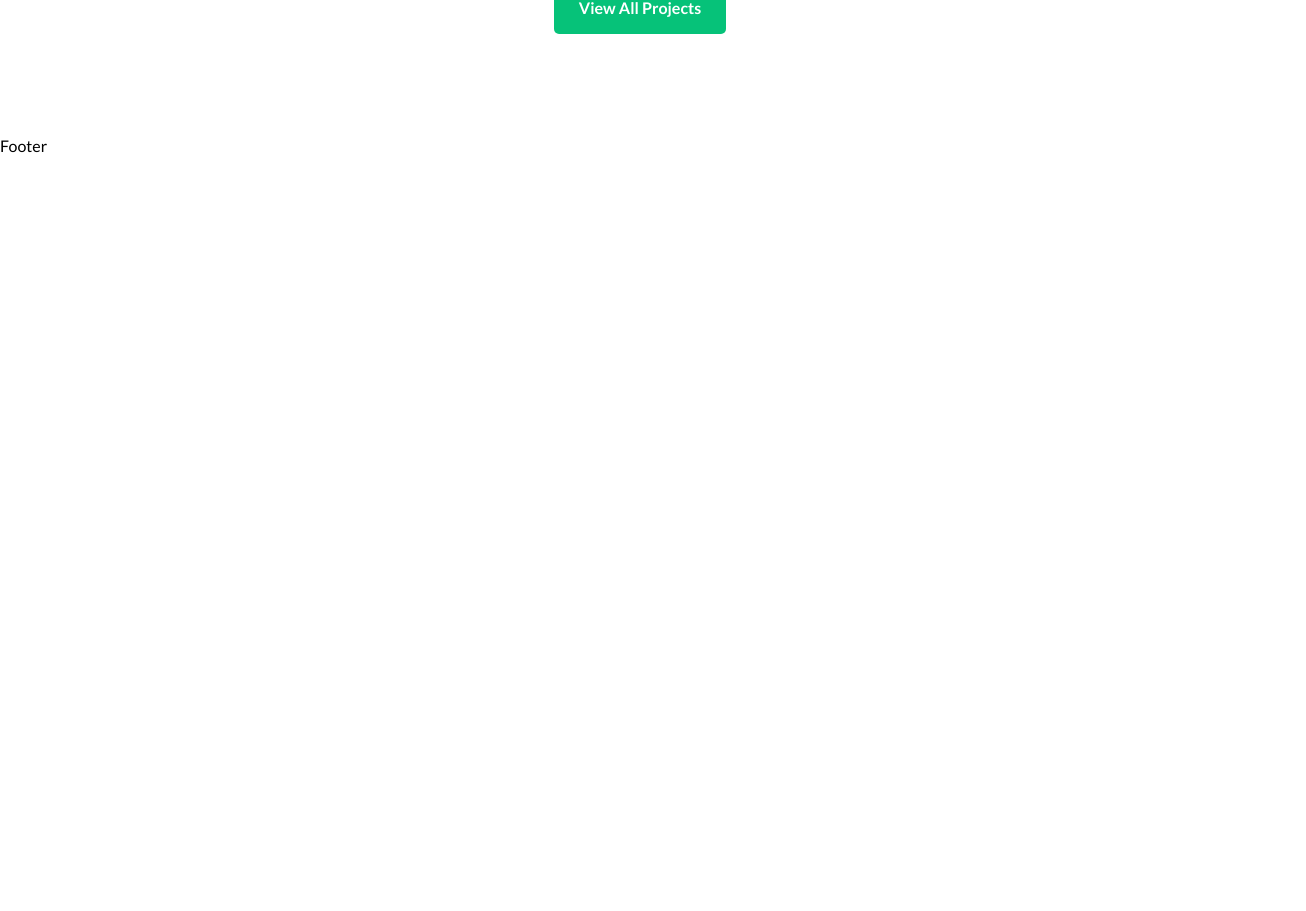
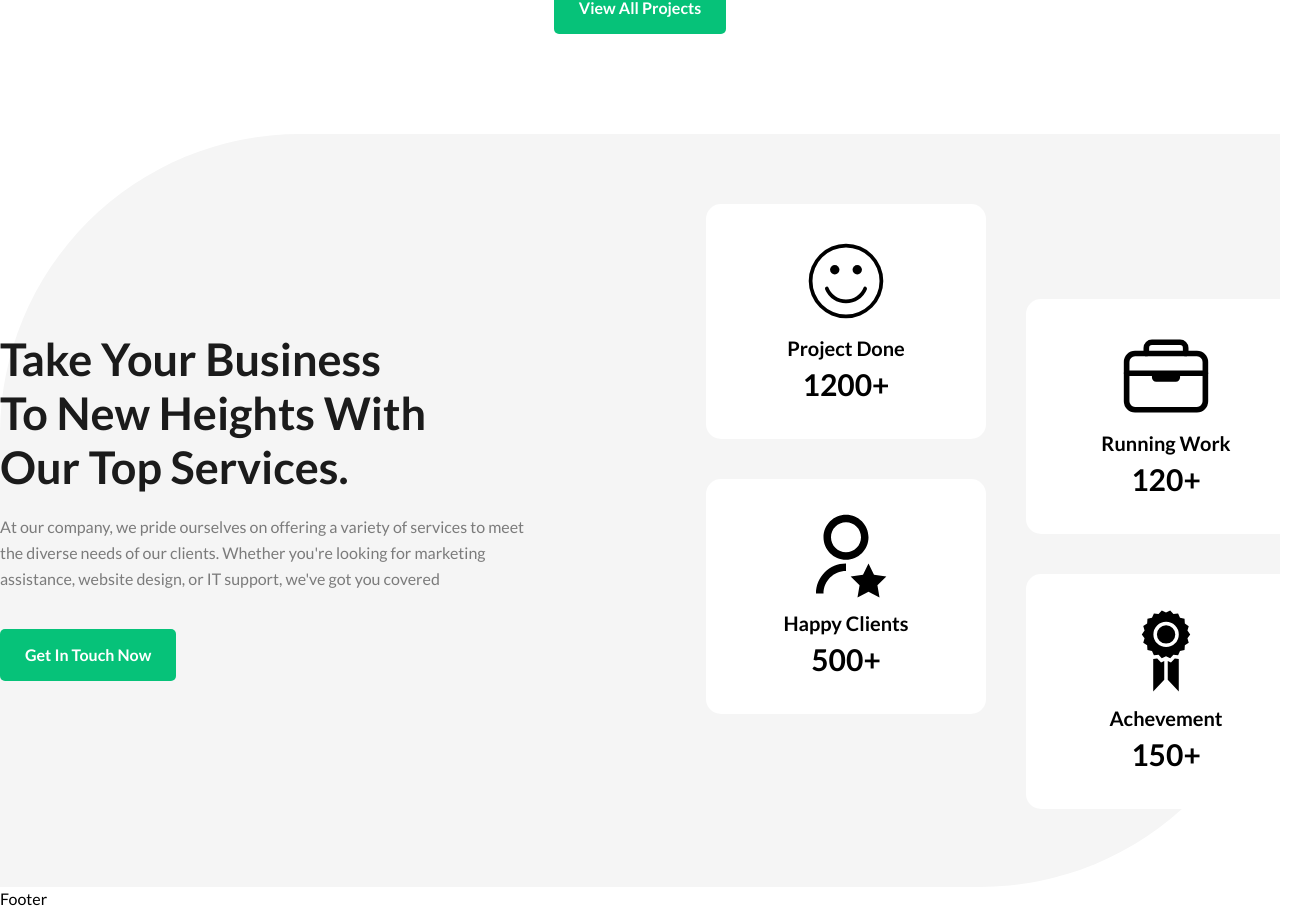
Before and after one commit to mdjaberdev/coreWave, a React (Vite) app: page / in a window 1280 px wide. Shown: the part 3160-4071 px from the top of the page, 1306 px wide, since content can reach past the window. Before the commit the page ends 3318 px from the top, so only its background shows below. Built offline with nearby package versions, Linux system fonts and the light colour scheme.

Commit message:
feat: top_service

```diff
--- a/src/components/layouts/Ourproject.jsx
+++ b/src/components/layouts/Ourproject.jsx
@@ -1,10 +1,11 @@
 import React from "react";
-import Container from "../common/Container";
+
 import Images from "../common/Images";
 import projectOne from '/src/assets/projectOne.png'
 import projectTwo from '/src/assets/projectTwo.png'
 import projectThree from '/src/assets/projectThree.png'
 import Button from "../common/Button";
+import Container from "../common/Container";
 
 const Ourproject = () => {
   return (
--- /dev/null
+++ b/src/components/layouts/Top_Service.jsx
@@ -0,0 +1,86 @@
+import React from "react";
+import Container from "../common/Container";
+import Button from "../common/Button";
+import { CiFaceSmile } from "react-icons/ci";
+import { IoBriefcaseOutline } from "react-icons/io5";
+import { RiUserStarLine } from "react-icons/ri";
+import { GiAchievement } from "react-icons/gi";
+
+const Top_Service = () => {
+  return (
+    <div>
+      <div className="bg-[#F5F5F5] pt-17.5 pb-19.5 rounded-tl-[300px] rounded-br-[300px]">
+        <Container>
+          <div className="flex items-center gap-x-40.75">
+            <div className="">
+              <h3 className="text-[#1B1B1B] text-[45px] capitalize font-semibold font-lato w-107.5 leading-13.5">
+                Take your business to new heights  with our top services.
+              </h3>
+              <p className="pt-5 text-[#7B7B7B] text-base font-lato w-135.75 leading-6.5">
+                At our company, we pride ourselves on offering a variety of
+                services to meet the diverse needs of our clients. Whether
+                you're looking for marketing assistance, website design, or IT
+                support, we've got you covered
+              </p>
+              <Button btnTxt={"Get In Touch Now"} className={"mt-9.25"} />
+            </div>
+            <div className="flex gap-x-10">
+              <div className="space-y-10">
+                <div className="h-58.75 w-70 bg-white hover:bg-[#7AE0B9] group rounded-[15px] py-10 px-18 flex justify-center items-center">
+                  <div className="text-center">
+                    <div className="">
+                      <CiFaceSmile className="text-[90px] mx-auto group-hover:text-white" />
+                    </div>
+                    <p className=" group-hover:text-white text-xl font-semibold font-lato pt-2">
+                      Project Done
+                    </p>
+                    <h5 className="group-hover:text-white text-[30px] font-semibold font-lato">
+                      1200+
+                    </h5>
+                  </div>
+                </div>
+                <div className="h-58.75 w-70 bg-white hover:bg-[#7AE0B9] group rounded-[15px] py-10 px-18 flex justify-center items-center">
+                  <div className="text-center">
+                    <RiUserStarLine className="text-[90px] mx-auto group-hover:text-white" />
+                    <p className=" group-hover:text-white text-xl font-semibold font-lato pt-2">
+                      Happy Clients
+                    </p>
+                    <h5 className="group-hover:text-white text-[30px] font-semibold font-lato">
+                      500+
+                    </h5>
+                  </div>
+                </div>
+              </div>
+              <div className="space-y-10 mt-23.75">
+                <div className="h-58.75 w-70 bg-white hover:bg-[#7AE0B9] group rounded-[15px] py-10 px-18 flex justify-center items-center">
+                  <div className="text-center">
+                    <IoBriefcaseOutline className="text-[90px] mx-auto group-hover:text-white" />
+                    <p className=" group-hover:text-white text-xl font-semibold font-lato pt-2">
+                      Running Work
+                    </p>
+                    <h5 className="group-hover:text-white text-[30px] font-semibold font-lato">
+                      120+
+                    </h5>
+                  </div>
+                </div>
+                <div className="h-58.75 w-70 bg-white hover:bg-[#7AE0B9] group rounded-[15px] py-10 px-18 flex justify-center items-center">
+                  <div className="text-center">
+                    <GiAchievement className="text-[90px] mx-auto group-hover:text-white" />
+                    <p className=" group-hover:text-white text-xl font-semibold font-lato pt-2">
+                      Achevement
+                    </p>
+                    <h5 className="group-hover:text-white text-[30px] font-semibold font-lato">
+                      150+
+                    </h5>
+                  </div>
+                </div>
+              </div>
+            </div>
+          </div>
+        </Container>
+      </div>
+    </div>
+  );
+};
+
+export default Top_Service;
--- a/src/components/layouts/Weoffer_variety.jsx
+++ b/src/components/layouts/Weoffer_variety.jsx
@@ -54,7 +54,7 @@ const Weoffer_variety = () => {
                   appealing websites{" "}
                 </p>
               </div>
-              <div className="w-78 h-80.5 bg-white py-10.5 px-12 hover:bg-primary group rounded-[10px] shadow-[0_0_20px_2px_rgba(0,0,0,0.05)] -mt-45">
+              <div className="w-78 h-80.5 bg-white hover:bg-primary group rounded-[10px] shadow-[0_0_20px_2px_rgba(0,0,0,0.05)] -mt-45">
                 <Images
                   imgSrc={WeofferFour}
                   className={"group-hover:bg-white duration-200"}
--- a/src/components/pages/Home.jsx
+++ b/src/components/pages/Home.jsx
@@ -3,6 +3,7 @@ import Banner from '../layouts/Banner'
 import Experience_Power from '../layouts/Experience_Power'
 import Weoffer_variety from '../layouts/Weoffer_variety'
 import Ourproject from '../layouts/Ourproject'
+import Top_Service from '../layouts/Top_Service'
 
 const Home = () => {
   return (
@@ -11,6 +12,7 @@ const Home = () => {
       <Experience_Power/>
       <Weoffer_variety/>
       <Ourproject/>
+      <Top_Service/>
     </div>
   )
 }
```
